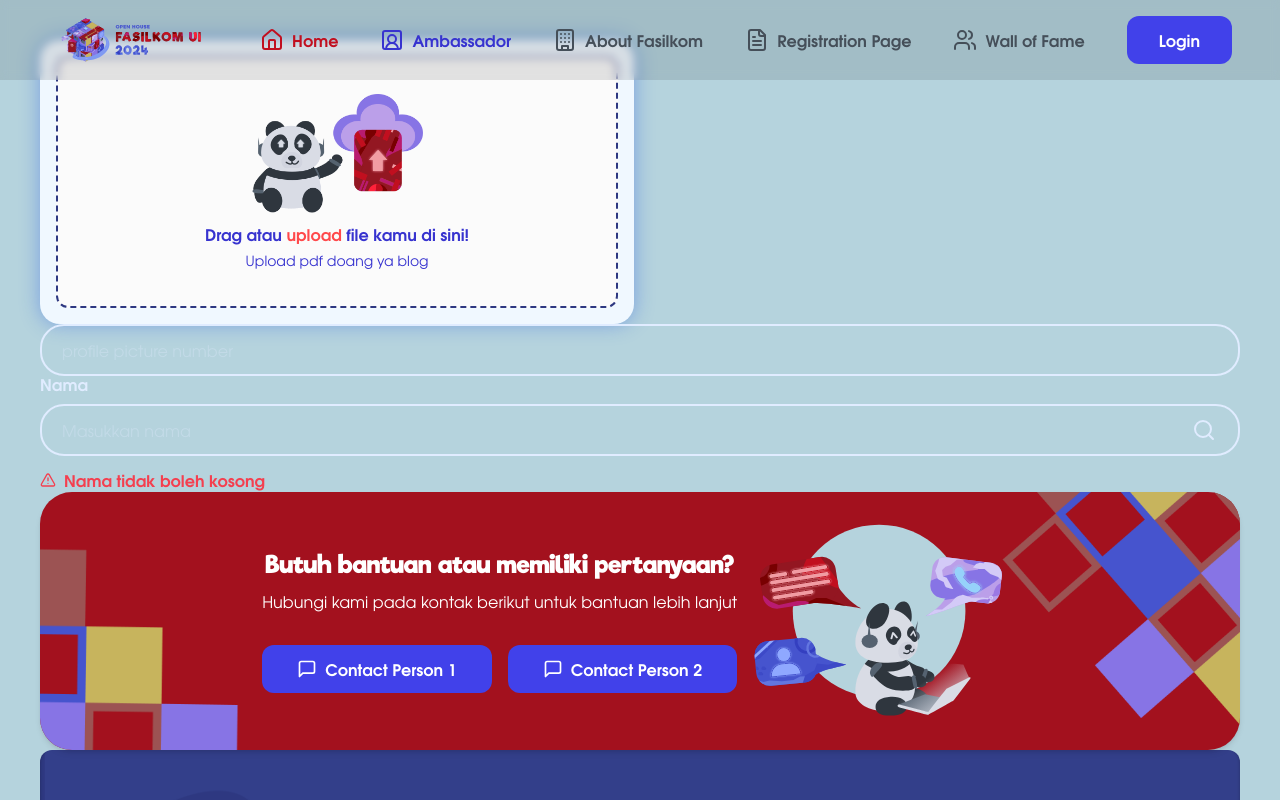
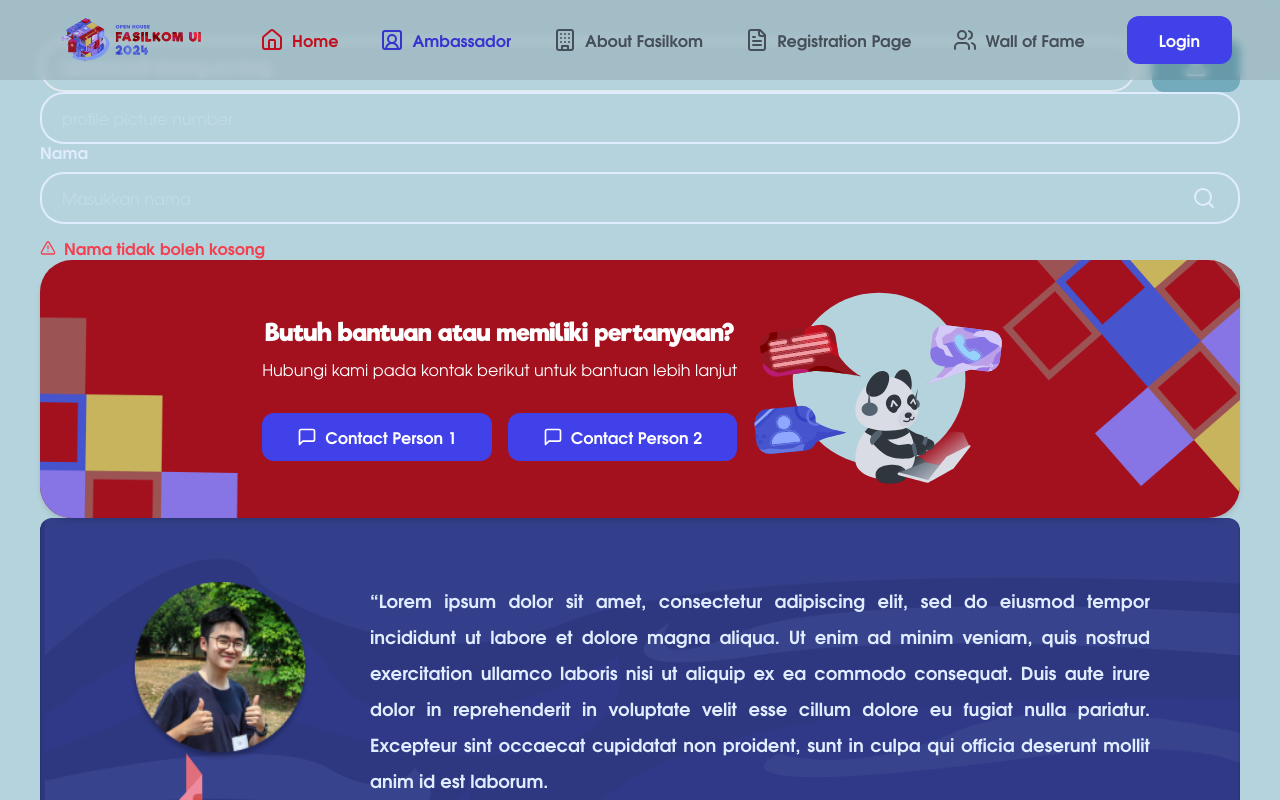
Before and after one commit to OH-Fasilkom-UI/oh24-frontend, a Next.js app: page / in a window 1280 px wide. Shown: the top 800 px of the page. Built offline with nearby package versions, Linux system fonts and the light colour scheme.

Commit message:
feat: add modal in file input component

```diff
--- a/components/ui/FileInput.tsx
+++ b/components/ui/FileInput.tsx
@@ -1,10 +1,14 @@
+'use client'
 import Image from 'next/image'
-import React, { useCallback } from 'react'
+import React, { useCallback, useState } from 'react'
 import { useDropzone, DropzoneInputProps } from 'react-dropzone'
 import { twMerge } from 'tailwind-merge'
-import { Trash2 } from 'lucide-react'
+import { Trash2, Upload } from 'lucide-react'
 import { toast } from './Toast'
 import Stack from './Stack'
+import { Dialog, DialogContent } from './Dialog'
+import Button from './Button'
+import { Label } from './label'
 
 export interface DeleteFileButtonProps {
   resetFile: () => void
@@ -26,6 +30,7 @@ export interface DropzoneProps {
   className?: string
   secondaryMessage?: string
   maxSizeInByte?: number
+  label?: string
 }
 
 const DeleteFileButton = ({ resetFile }: DeleteFileButtonProps) => {
@@ -104,7 +109,9 @@ const FileInput = ({
   className,
   secondaryMessage,
   maxSizeInByte = 5 * 1024 * 1024,
+  label,
 }: DropzoneProps) => {
+  const [open, setOpen] = useState(false)
   const onDrop = useCallback((acceptedFiles: File[]) => {
     const file = acceptedFiles[0]
 
@@ -128,7 +135,20 @@ const FileInput = ({
   })
 
   return (
-    <div
+    <Dialog open={open} onOpenChange={setOpen}>
+      <div className={'flex flex-col gap-3 text-Text/TextDarkBG'}>
+        {label && <Label>{label}</Label>}
+        <div className={'flex flex-row gap-4'}>
+          <p className="w-full rounded-3xl outline-none border-2 py-3 px-5 overflow-hidden relative text-Text/TextDarkBG font-normal font-tex-gyre text-[16px]">
+            {file ? file.name : secondaryMessage}
+          </p>
+          <Button variant={'secondary'} onClick={() => setOpen(true)}>
+            <Upload />
+          </Button>
+        </div>
+      </div>
+      <DialogContent
+        showCloseButton
         className={twMerge(
           'p-4 bg-BlueRegion/Cornflower/50 shadow-[0_0_20px_0_rgba(31,82,229,0.40)] dark:shadow-[0_0_20px_0_rgba(251,251,251,0.40)] rounded-[20px] max-w-[594px] font-sans',
           className
@@ -152,7 +172,8 @@ const FileInput = ({
             />
           )}
         </div>
-    </div>
+      </DialogContent>
+    </Dialog>
   )
 }
 
```
Lines whose indentation alone changed are shown as unchanged.
